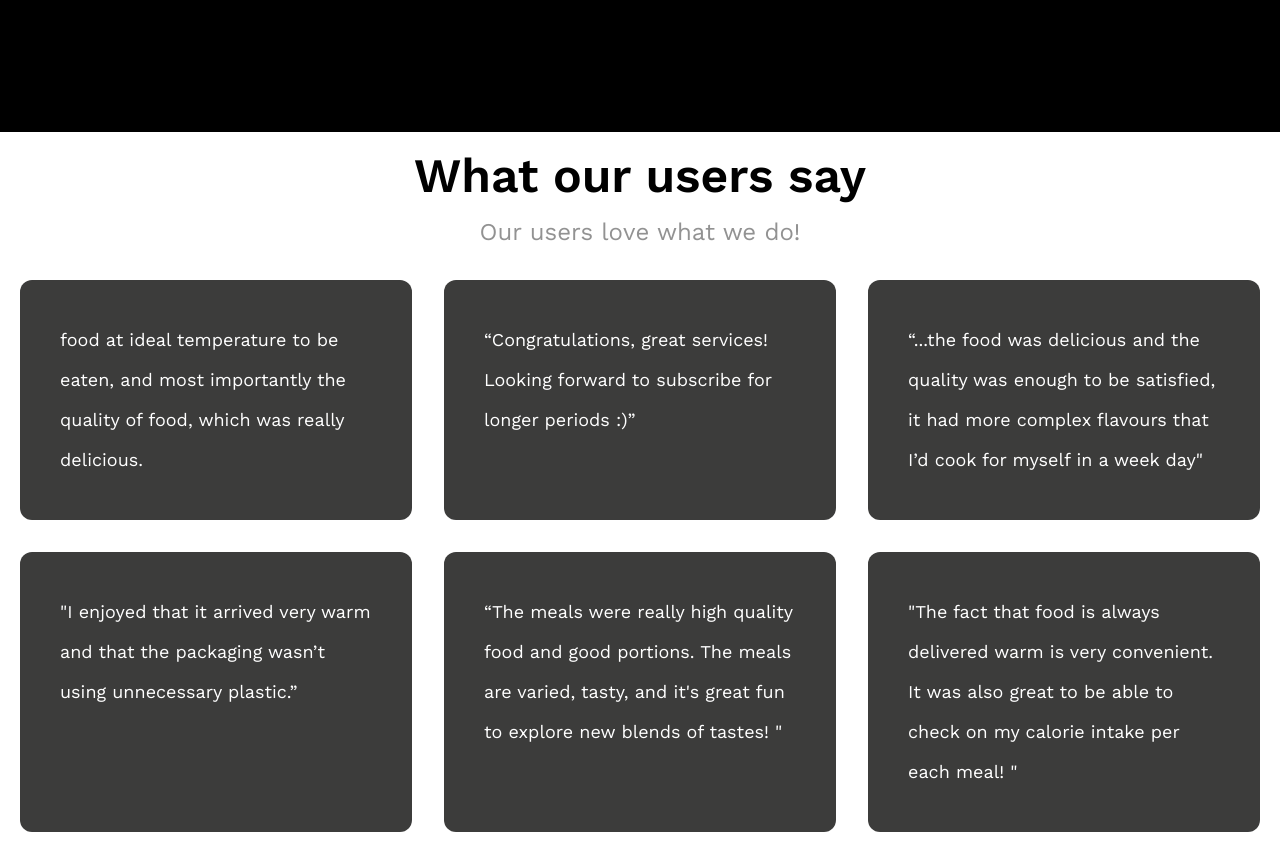
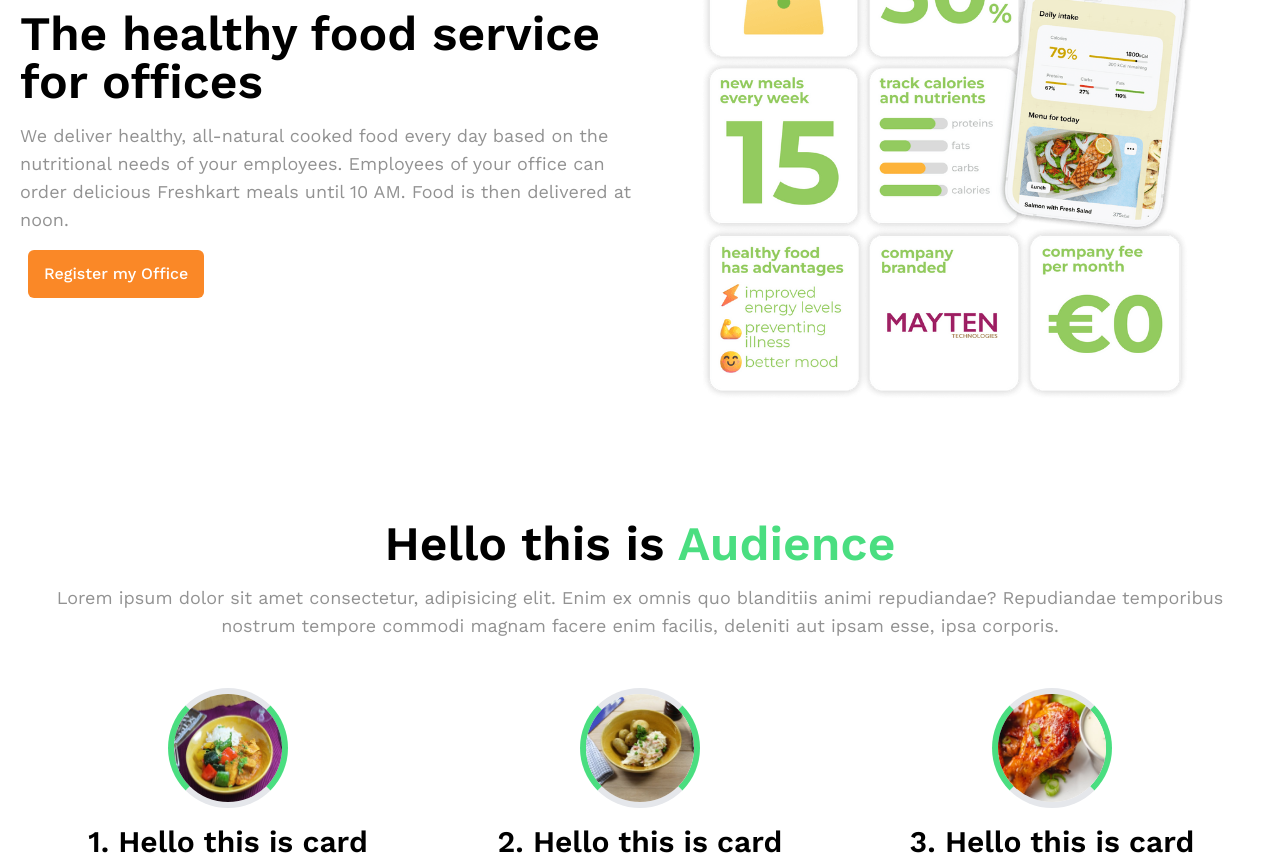
Before and after one commit to isKaushal/Freshkart_Clone_React, a Next.js app: page / in a window 1280 px wide. Shown: the part 1940-2797 px from the top of the page. Built offline with nearby package versions, Linux system fonts and the light colour scheme.

Commit message:
working on index

```diff
--- a/components/Audince.js
+++ b/components/Audince.js
@@ -1,3 +1,72 @@
+// components
+import Image from "next/image";
+import Section from "./Section";
+
+// images
+
+const cardArray = [
+  {
+    image: "/images/index-page/delicious/1.jpg",
+    heading: "Hello this is card",
+    pahargraph:
+      "Lorem ipsum dolor sit amet consectetur, adipisicing elit. Enim ex omnis quo blanditiis animi repudiandae? Repudiandae temporibus nostrum tempore commodi magnam facere enim facilis, deleniti aut ipsam esse, ipsa corporis.",
+  },
+  {
+    image: "/images/index-page/delicious/2.jpg",
+    heading: "Hello this is card",
+    pahargraph:
+      "Lorem ipsum dolor sit amet consectetur, adipisicing elit. Enim ex omnis quo blanditiis animi repudiandae? Repudiandae temporibus nostrum tempore commodi magnam facere enim facilis, deleniti aut ipsam esse, ipsa corporis.",
+  },
+  {
+    image: "/images/index-page/delicious/3.jpg",
+    heading: "Hello this is card",
+    pahargraph:
+      "Lorem ipsum dolor sit amet consectetur, adipisicing elit. Enim ex omnis quo blanditiis animi repudiandae? Repudiandae temporibus nostrum tempore commodi magnam facere enim facilis, deleniti aut ipsam esse, ipsa corporis.",
+  },
+];
+
 export default function Audience() {
-  return null;
+  return (
+    <Section>
+      <div>
+        <h1 className="font-bold text-5xl text-center">
+          Hello this is <span className="thm-green-color">Audience</span>
+        </h1>
+        <p className="pharagraph-gray mt-4 text-lg text-center">
+          Lorem ipsum dolor sit amet consectetur, adipisicing elit. Enim ex omnis quo blanditiis animi repudiandae? Repudiandae temporibus nostrum
+          tempore commodi magnam facere enim facilis, deleniti aut ipsam esse, ipsa corporis.
+        </p>
+        <div className="flex flex-wrap justify-center items-center mt-8">
+          {cardArray.map((data, index) => {
+            return (
+              <div className="w-[380px] m-4 col-span-12 md:col-span-6 lg:col-span-4" key={index}>
+                <div className="animate-flip flex justify-center w-full">
+                  <Image
+                    src={data.image}
+                    alt={data.image}
+                    quality={100}
+                    width={120}
+                    height={120}
+                    style={{ aspectRatio: "1/1" }}
+                    className="flip-image rounded-full border-[0.4rem] border-x-[#4ade80] "
+                  />
+                </div>
+                <div className="text-center mt-4">
+                  <h2 className="font-bold text-3xl">
+                    {index + 1}. {data.heading}
+                  </h2>
+                </div>
+                <div>
+                  <p className="pharagraph-gray mt-4 text-lg text-center px-2">
+                    Lorem ipsum dolor sit amet consectetur adipisicing elit. Beatae dolor enim nam ullam ipsam provident quidem molestias? Alias
+                    explicabo sequi in! Nihil assumenda repellat itaque qui unde? Possimus, eaque excepturi?
+                  </p>
+                </div>
+              </div>
+            );
+          })}
+        </div>
+      </div>
+    </Section>
+  );
 }
--- a/components/Button.js
+++ b/components/Button.js
@@ -1,10 +1,8 @@
 export default function Button({ label = "Download Now", link }) {
   return (
-    <div className="flex">
-      <a href="">
-        <div className="bg-[#fa8827] font-medium text-white px-4 py-3 rounded-md ">
-          {label}
-        </div>
+    <div className="flex m-2">
+      <a href={link}>
+        <div className="bg-[#fa8827] font-medium text-white px-4 py-3 rounded-md hover:bg-[#3c3c3b] transition-colors cursor-pointer">{label}</div>
       </a>
     </div>
   );
--- a/components/OurStyle.js
+++ b/components/OurStyle.js
@@ -1,3 +1,30 @@
+import Section from "./Section";
+import { pencil, paperplane, search, settings } from "@/components/icons";
+
 export default function OurStyle() {
-  return null;
+  return (
+    <Section>
+      <div>
+        <div>
+          <h1 className="uppercase text-5xl font-bold text-center">
+            <span className="thm-green-color">our</span> working style
+          </h1>
+          <h2 className="uppercase text-xl font-bold text-center">
+            how <span className="thm-green-color"> we work</span>
+          </h2>
+          <p className="pharagraph-gray mt-4 text-lg text-center px-2">
+            Lorem ipsum dolor sit amet consectetur, adipisicing elit. Consequatur, aliquid! Perferendis obcaecati minima aspernatur dolores facere
+            iure aliquam soluta expedita quibusdam doloremque repudiandae, exercitationem autem recusandae adipisci sequi?
+          </p>
+        </div>
+        <div className="my-14"></div>
+        <div>
+          <p className="pharagraph-gray mt-4 text-lg text-center px-2">
+            Lorem ipsum dolor sit amet consectetur, adipisicing elit. Consequatur, aliquid! Perferendis obcaecati minima aspernatur dolores facere
+            iure aliquam soluta expedita quibusdam doloremque repudiandae, exercitationem autem recusandae adipisci sequi?
+          </p>
+        </div>
+      </div>
+    </Section>
+  );
 }
--- a/components/Problemsection.js
+++ b/components/Problemsection.js
@@ -1,3 +1,29 @@
+import Image from "next/image";
+// components
+import Button from "./Button";
+import Section from "./Section";
+
+// images
+import problemImg from "@/public/images/index-page/problem.png";
+
 export default function Problem() {
-  return null;
+  return (
+    <Section>
+      <div className="flex items-center">
+        <div className="w-1/2">
+          <h1 className="font-bold text-5xl mt-8 ">The healthy food service for offices</h1>
+          <p className="pharagraph-gray mt-4 text-lg">
+            We deliver healthy, all-natural cooked food every day based on the nutritional needs of your employees. Employees of your office can order
+            delicious Freshkart meals until 10 AM. Food is then delivered at noon.
+          </p>
+          <div className="mt-4">
+            <Button label="Register my Office" />
+          </div>
+        </div>
+        <div className="w-1/2 flex justify-center">
+          <Image src={problemImg} width={500} height={500} quality={100} alt="" />
+        </div>
+      </div>
+    </Section>
+  );
 }
--- a/components/Section.js
+++ b/components/Section.js
@@ -1,6 +1,6 @@
 export default function Section({ children, style }) {
   return (
-    <div style={style} className="flex justify-center my-10 ">
+    <div style={style} className="flex justify-center my-20 ">
       <div className="w-full lg:w-[1024px] xl:w-[1280px] p-5">{children}</div>
     </div>
   );
--- /dev/null
+++ b/components/icons.js
@@ -0,0 +1,7 @@
+import { ImSearch } from "react-icons/im";
+import { FaPencilAlt, FaRegPaperPlane } from "react-icons/fa";
+import { FiSettings } from "react-icons/fi";
+
+export { ImSearch as search };
+export { FaPencilAlt as pencil, FaRegPaperPlane as paperplane };
+export { FiSettings as settings };
--- a/components/navbar.js
+++ b/components/navbar.js
@@ -27,11 +27,16 @@ const NavbarStyles = styled.div`
 
 export default function Navbar() {
   return (
-    <div className="w-screen shadow-lg flex justify-center ">
+    <motion.div
+      className="w-screen shadow-lg flex justify-center"
+      initial={{ y: -100 }}
+      animate={{ y: 0 }}
+      transition={{ type: "spring", duration: 0.2, stiffness: 25 }}
+    >
       <div className="w-full lg:w-[1024px] xl:w-[1280px] flex justify-center p-4">
         <NavbarStyles>
           <div className="flex items-center">
-            <Image src={Logo} quality={100} width={200} height={100} />
+            <Image src={Logo} quality={100} width={200} height={100} alt="" />
           </div>
           <div className="navlinks">
             <ul>
@@ -54,6 +59,6 @@ export default function Navbar() {
           </div>
         </NavbarStyles>
       </div>
-    </div>
+    </motion.div>
   );
 }
--- a/package.json
+++ b/package.json
@@ -10,11 +10,12 @@
   },
   "dependencies": {
     "autoprefixer": "10.4.14",
-    "framer-motion": "^10.12.18",
+    "framer-motion": "^10.13.0",
     "next": "13.4.5",
     "postcss": "8.4.24",
     "react": "18.2.0",
     "react-dom": "18.2.0",
+    "react-icons": "^4.10.1",
     "react-use": "^17.4.0",
     "styled-components": "^6.0.2",
     "tailwindcss": "3.3.2"
--- a/styles/globals.css
+++ b/styles/globals.css
@@ -50,3 +50,12 @@
 .dark-gray-bg {
   background-color: var(--dark-gray-color);
 }
+
+/* for Audience section animation */
+.flip-image {
+  transition: 0.5s ease-in-out;
+}
+
+.animate-flip:hover > .flip-image {
+  transform: rotateY(180deg);
+}
```
Also changed, not shown: 1 other file (tests, documents, lock files or other folders).
